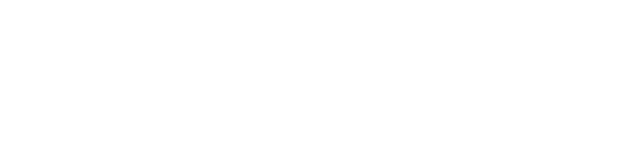
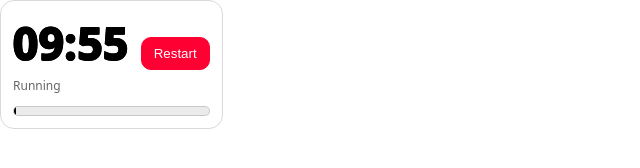
Before and after one commit to Justin8901/sp-countdown, a plain HTML site: page index.html in a window 1280 px wide. Shown: the whole page, without its empty margins (0-640 px from the left). Drawn offline with Linux system fonts and the light colour scheme.

Commit message:
Update index.html

```diff
--- a/index.html
+++ b/index.html
@@ -65,4 +65,160 @@
 
   /* Intense red flash last minute */
   @keyframes flash-red {
-    0%   { background: transparent; box-shadow: 0
+    0%   { background: transparent; box-shadow: 0 0 0 0 rgba(255,0,51,0); }
+    50%  { background: rgba(255,0,51,0.88); box-shadow: 0 0 36px 12px rgba(255,0,51,0.78); }
+    100% { background: transparent; box-shadow: 0 0 0 0 rgba(255,0,51,0); }
+  }
+  .blink { animation: flash-red 0.9s linear infinite; border-color: var(--neon-red) !important; }
+
+  @media (prefers-reduced-motion: reduce){
+    .blink { animation: none; background: rgba(255,0,51,0.88); box-shadow: 0 0 24px 10px rgba(255,0,51,0.7); }
+  }
+</style>
+</head>
+<body>
+  <div class="card" id="card">
+    <div class="row">
+      <div>
+        <div id="display" class="time">10:00</div>
+        <div id="status" class="status">Running</div>
+      </div>
+      <div style="display:flex; gap:8px">
+        <button id="restart" class="btn">Restart</button>
+      </div>
+    </div>
+    <div class="bar" aria-hidden="true"><div id="barfill"></div></div>
+  </div>
+
+<script>
+(function () {
+  // URL params: ?m=10 (minutes) or ?s=600 (seconds), ?beep=1|0
+  const p = new URLSearchParams(location.search);
+  const m = parseInt(p.get('m') || '10', 10);
+  const sOverride = parseInt(p.get('s') || '0', 10);
+  const totalSeconds = Number.isFinite(sOverride) && sOverride > 0 ? sOverride : m * 60;
+  const doBeep = (p.get('beep') ?? '1') !== '0';
+
+  const displayEl = document.getElementById('display');
+  const statusEl  = document.getElementById('status');
+  const btn       = document.getElementById('restart');
+  const barFill   = document.getElementById('barfill');
+  const cardEl    = document.getElementById('card');
+
+  const cs = getComputedStyle(document.documentElement);
+  const NEON = {
+    yellow: cs.getPropertyValue('--neon-yellow').trim() || '#FFEE00',
+    orange: cs.getPropertyValue('--neon-orange').trim() || '#FF6A00',
+    red:    cs.getPropertyValue('--neon-red').trim()    || '#FF0033'
+  };
+
+  // Thresholds
+  const YELLOW_AT = 7 * 60;
+  const ORANGE_AT = 5 * 60;
+  const RED_AT    = 2.5 * 60;
+  const BLINK_AT  = 60;
+
+  let endTs, timerId, done = false;
+
+  function pad(n){ return String(n).padStart(2,'0'); }
+  function fmt(sec){
+    sec = Math.max(0, Math.floor(sec));
+    const mm = Math.floor(sec / 60), ss = sec % 60;
+    return `${pad(mm)}:${pad(ss)}`;
+  }
+
+  function clearGlows(){
+    displayEl.classList.remove('glow-yellow','glow-orange','glow-red');
+  }
+
+  function start(){
+    endTs = Date.now() + totalSeconds * 1000;
+    done = false;
+    statusEl.textContent = 'Running';
+    cardEl.classList.remove('blink');
+    clearGlows();
+    displayEl.style.color = '#000';          // start black
+    barFill.style.background = '#000';       // neutral bar
+    tick();
+    if (timerId) clearInterval(timerId);
+    timerId = setInterval(tick, 250);
+  }
+
+  function beep(){
+    if (!doBeep) return;
+    try{
+      const ctx = new (window.AudioContext || window.webkitAudioContext)();
+      const osc = ctx.createOscillator();
+      const gain = ctx.createGain();
+      osc.type = 'sine'; osc.frequency.setValueAtTime(880, ctx.currentTime);
+      gain.gain.setValueAtTime(0.001, ctx.currentTime);
+      gain.gain.exponentialRampToValueAtTime(0.25, ctx.currentTime + 0.01);
+      gain.gain.exponentialRampToValueAtTime(0.0001, ctx.currentTime + 0.45);
+      osc.connect(gain); gain.connect(ctx.destination);
+      osc.start(); osc.stop(ctx.currentTime + 0.5);
+    }catch(e){}
+  }
+
+  function tick(){
+    const now = Date.now();
+    let remainingMs = endTs - now;
+
+    if (remainingMs <= 0){
+      if (!done){
+        done = true;
+        displayEl.textContent = '00:00';
+        statusEl.textContent = 'Completed';
+        clearInterval(timerId);
+        cardEl.classList.remove('blink');
+        clearGlows();
+        displayEl.style.color = NEON.red;
+        displayEl.classList.add('glow-red');
+        barFill.style.width = '100%';
+        barFill.style.background = NEON.red;
+        beep();
+      }
+      return;
+    }
+
+    const remainingSec = remainingMs / 1000;
+    displayEl.textContent = fmt(remainingSec);
+
+    // Progress bar (fill increases with elapsed)
+    const elapsed = totalSeconds - remainingSec;
+    const pct = Math.min(100, Math.max(0, (elapsed / totalSeconds) * 100));
+    barFill.style.width = pct.toFixed(2) + '%';
+
+    // Number colour phases (neon + always-outlined)
+    clearGlows();
+    if (remainingSec <= RED_AT){
+      displayEl.style.color = NEON.red;
+      displayEl.classList.add('glow-red');
+      barFill.style.background = NEON.red;
+    } else if (remainingSec <= ORANGE_AT){
+      displayEl.style.color = NEON.orange;
+      displayEl.classList.add('glow-orange');
+      barFill.style.background = NEON.orange;
+    } else if (remainingSec <= YELLOW_AT){
+      displayEl.style.color = NEON.yellow;
+      displayEl.classList.add('glow-yellow');
+      barFill.style.background = NEON.yellow;
+    } else {
+      displayEl.style.color = '#000';         // black early
+      barFill.style.background = '#000';
+    }
+
+    // Intense red strobe last minute
+    if (remainingSec <= BLINK_AT){
+      cardEl.classList.add('blink');
+    } else {
+      cardEl.classList.remove('blink');
+    }
+  }
+
+  btn.addEventListener('click', start);
+  start();
+  window.addEventListener('beforeunload', () => { if (timerId) clearInterval(timerId); });
+})();
+</script>
+</body>
+</html>
```
